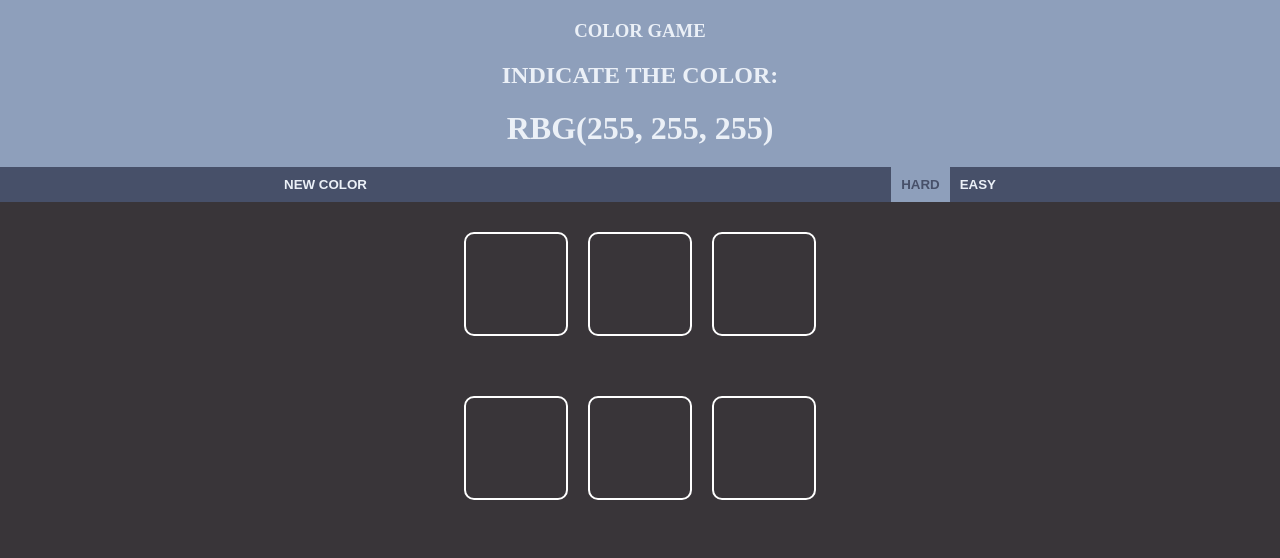
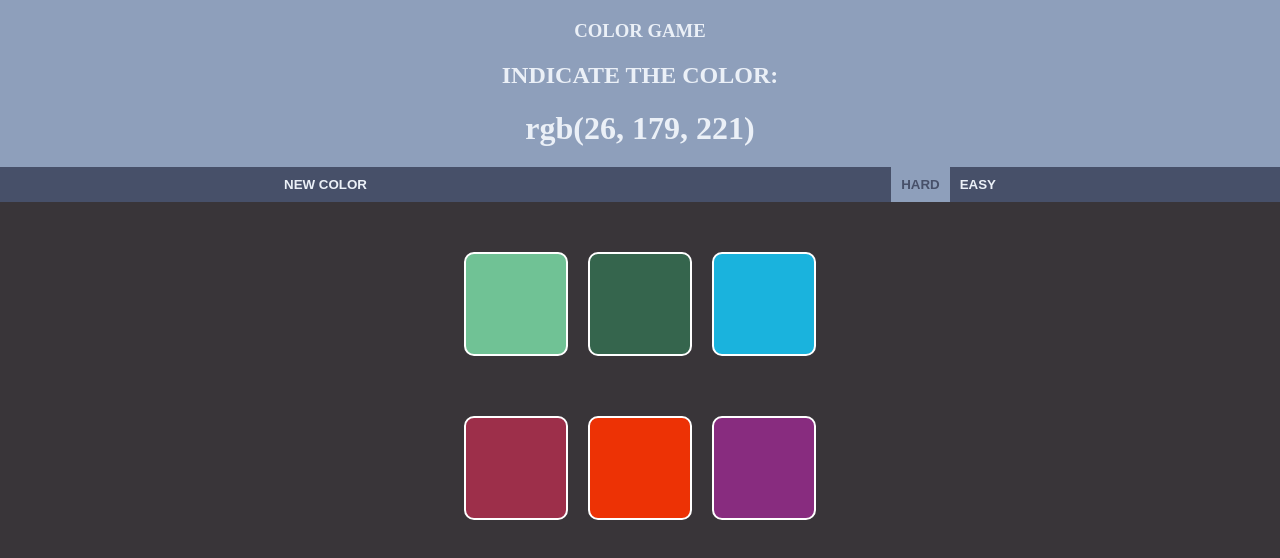
Before and after one commit to dominika1995/colorGame, a website: page index.html in a window 1280 px wide. Both pictures are taken after a click on the button "NEW COLOR". Drawn offline with Linux system fonts and the light colour scheme.

Commit message:
adding new functions for example random color

```diff
--- a/index.html
+++ b/index.html
@@ -10,12 +10,13 @@
 <header class="top">
     <h3 class="top__name">COLOR GAME</h3>
     <h2>INDICATE THE COLOR:</h2>
-    <h1 class="top__color">RBG(<span class="top__color--red">255</span>, <span class="top__color--green">255</span>, <span class="top__color--blue">255</span>)</h1>
+    <h1 class="top__color">rgb(0,0,0)<!--RBG(<span class="top__color--red">255</span>, <span class="top__color--green">255</span>, <span class="top__color--blue">255</span>)--></h1>
 </header>
 
 <nav class="body__container navbar">
 <div class="body__size">
         <button class="navbar__button navbar__button--new">NEW COLOR</button>
+        <span class="navbar__text"></span>
         <button class="navbar__button navbar__button--easy">EASY</button>
         <button class="navbar__button navbar__button--hard navbar__button--active">HARD</button>
 </div>
@@ -39,5 +40,6 @@
 <script src="js/script.js"></script>
 <script src="js/variable.js"></script>
 <script src="js/navbar.js"></script>
+<script src="js/newColor.js"></script>
 </body>
 </html>
--- a/js/navbar.js
+++ b/js/navbar.js
@@ -1,23 +1,26 @@
 newGame.addEventListener("click",function(){
-   console.log('kliknieto nowa gre');
-   boxes.forEach(function(box){
-       box.classList.remove("color__hidden");
-   })
-
+    navText.textContent=" ";
+    showBoxes();
 });
 
+function showBoxes(){
+    boxes.forEach(function(box){
+        box.classList.remove("color__hidden");
+    });
+};
+
 gameEasy.addEventListener("click",function(){
-   console.log('kliknieto wersje latwa');
     gameEasy.classList.add("navbar__button--active");
     gameHard.classList.remove("navbar__button--active");
     boxHard.classList.add("color__hidden");
+    navText.textContent=" ";
 
 });
 
 
 gameHard.addEventListener("click",function(){
-    console.log('kliknieto wersje trudna');
     gameHard.classList.add("navbar__button--active");
     gameEasy.classList.remove("navbar__button--active");
     boxHard.classList.remove("color__hidden");
+    navText.textContent=" ";
 });
--- /dev/null
+++ b/js/newColor.js
@@ -0,0 +1,45 @@
+var colors = generateRandomColors(6);
+
+var wantedColor=wantedColor();
+console.log(wantedColor);
+
+color.textContent=wantedColor;
+
+for(var i=0;i<boxes.length;i++){
+    boxes[i].style.background=colors[i];
+
+
+    boxes[i].addEventListener("click",function(){
+       var boxColor=this.style.background;
+
+       if(boxColor==wantedColor){
+           navText.textContent="Correct!";
+           //zmiana koloru nav
+           //zmiana koloru wszystkich boxow
+           boxes.forEach(function(box){
+               box.classList.remove("color__hidden");
+               box.style.background=wantedColor;
+           });
+           console.log(top.length);
+       }
+       else{
+           this.classList.add("color__hidden");
+           navText.textContent="Wrong!";
+       }
+    });
+}
+
+
+function wantedColor(){
+    var random=Math.floor(Math.random()*colors.length);
+    return colors[random];
+}
+
+function generateRandomColors(num) {
+    var arr=[];
+    for(var i=0;i<num;i++){
+        var color="rgb("+(Math.floor(Math.random()*256))+", "+(Math.floor(Math.random()*256))+", "+(Math.floor(Math.random()*256))+")";
+        arr.push(color);
+    }
+    return arr;
+}
--- a/js/variable.js
+++ b/js/variable.js
@@ -1,7 +1,10 @@
 //color
+var color=document.querySelector(".top__color");
 var red=document.querySelector(".top__color--red");
 var green=document.querySelector(".top__color--green");
 var blue=document.querySelector(".top__color--blue");
+
+var top=document.querySelector("h2");
 
 //button
 var newGame=document.querySelector(".navbar__button--new");
@@ -21,3 +24,6 @@ var  boxHard=document.querySelector(".color__hard");
 
 //all box
 var boxes=document.querySelectorAll(".color__box");
+
+//text
+var navText=document.querySelector(".navbar__text");
--- a/package.json
+++ b/package.json
@@ -11,8 +11,9 @@
   "devDependencies": {
     "grunt": "^0.4.5",
     "grunt-contrib-cssmin": "latest",
-    "grunt-contrib-sass": "latest",
+    "grunt-contrib-sass": "^1.0.0",
     "grunt-contrib-uglify": "latest",
-    "grunt-contrib-watch": "latest"
+    "grunt-contrib-watch": "latest",
+    "grunt-sass": "^2.0.0"
   }
 }
--- a/sass/_body.scss
+++ b/sass/_body.scss
@@ -1,13 +1,16 @@
 .body{
   margin:0;
-  background-color: #393539;
+  background: #393539;
 
   &__container{
-    padding: 0 30px;
+    padding:0 30px;
+    margin-bottom: 20px;
   }
 
   &__size{
     width: 60%;
     margin:0 auto;
+    text-align: center;
+    height: 35px;
   }
 }
--- a/sass/_navbar.scss
+++ b/sass/_navbar.scss
@@ -19,7 +19,7 @@
       color: #475069;
     }
     &--new{
-
+      float: left;
     }
 
     &--easy{
@@ -36,4 +36,9 @@
       color: #475069;
     }
   }
+
+  &__text{
+    color:white;
+    vertical-align: -webkit-baseline-middle;
+  }
 }
--- a/sass/_top.scss
+++ b/sass/_top.scss
@@ -1,6 +1,6 @@
 .top{
   text-align: center;
-  background-color: #8e9fbb;
+  background: #8e9fbb;
   color:#ebf0f7;
 
   &__name{
```
Also changed, not shown: css/style.css, css/style.min.css, js/script.js (line endings or trailing spaces), script.min.js.
